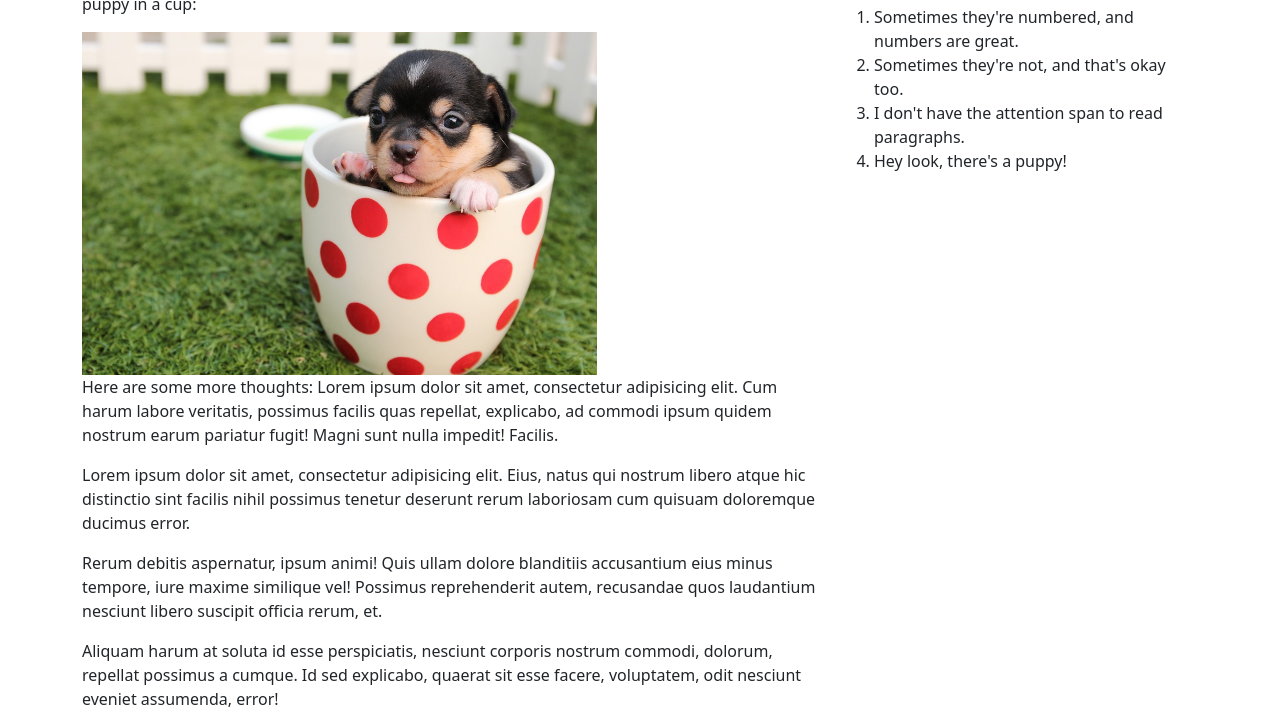
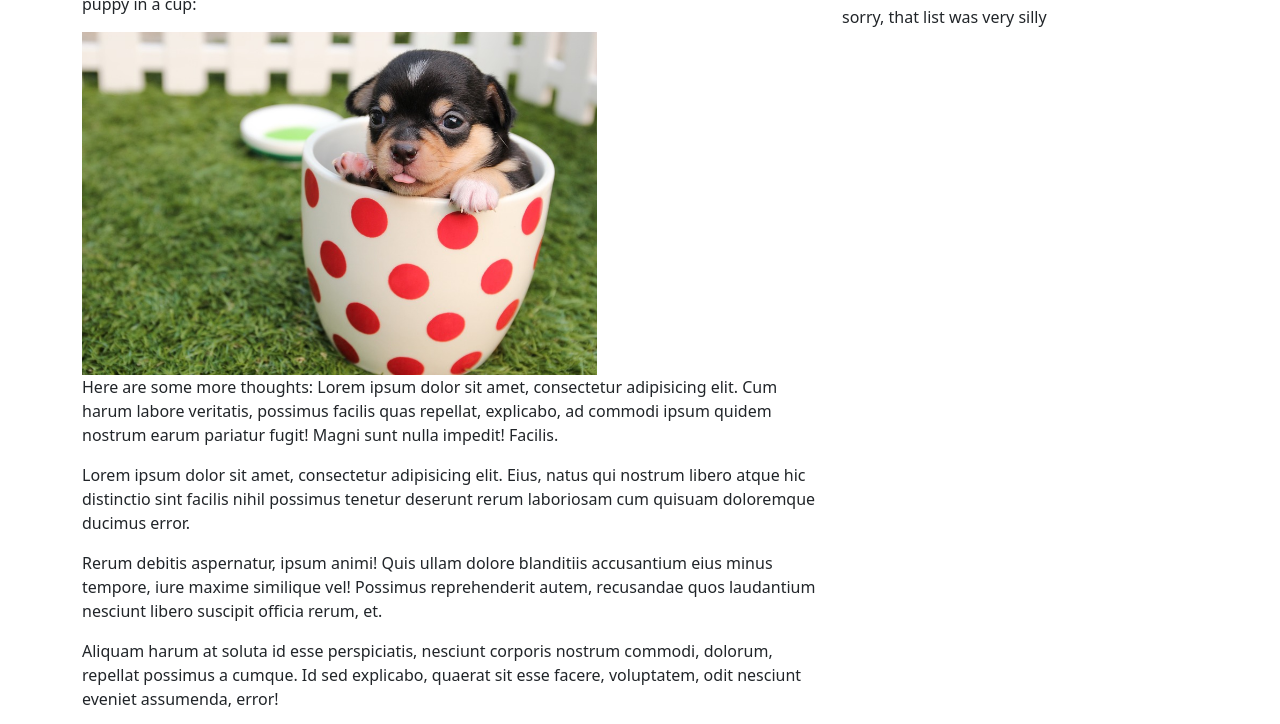
Before and after one commit to 16BitRiot/jQuery, a plain HTML site: page index.html in a window 1280 px wide. Shown: the part 88-812 px from the top of the page. Drawn offline with nearby package versions, Linux system fonts and the light colour scheme.

Commit message:
minor updates

```diff
--- a/index.html
+++ b/index.html
@@ -75,6 +75,7 @@
 <script src="https://code.jquery.com/jquery-3.3.1.js"></script>
 <script>
   $(function() {console.log("Let’s get ready to party with jQuery!")});
+  $('aside ol').replaceWith('<p>sorry, that list was very silly</p>')
 </script>
 </body>
 
```
